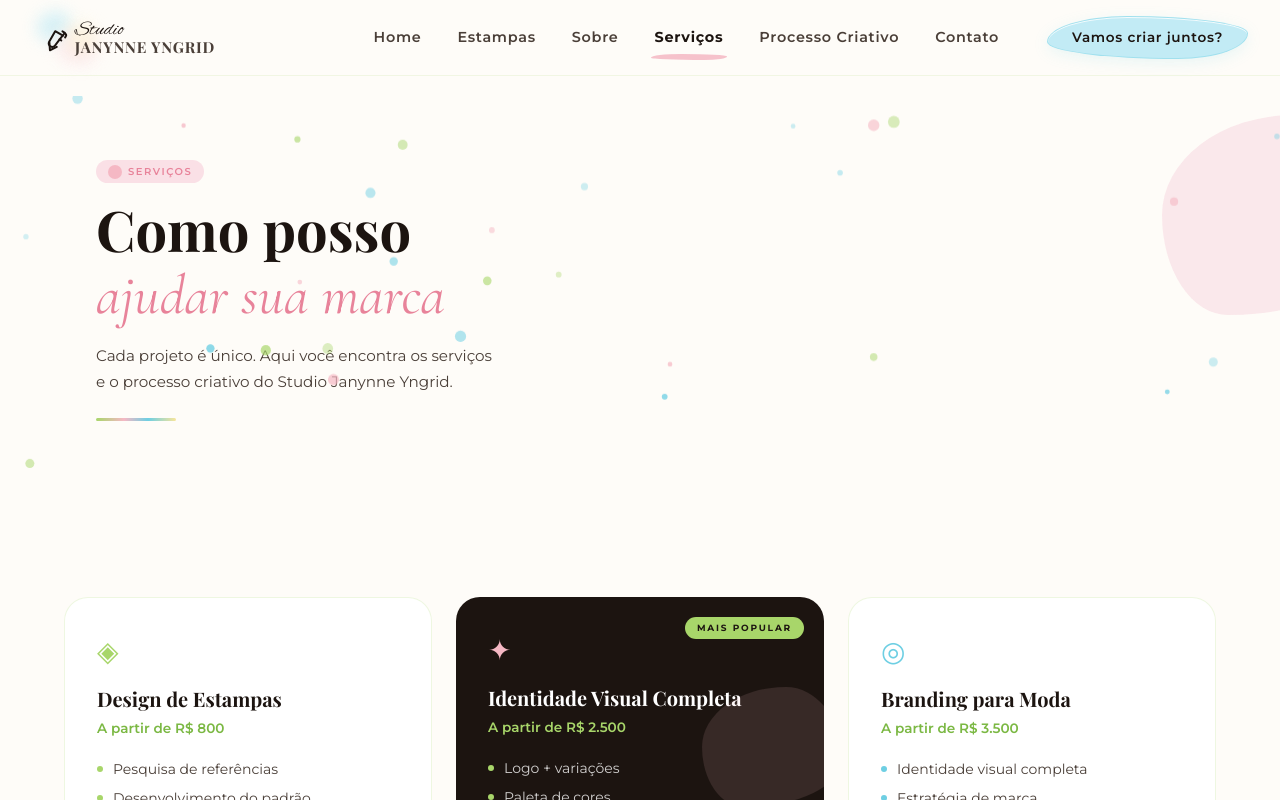
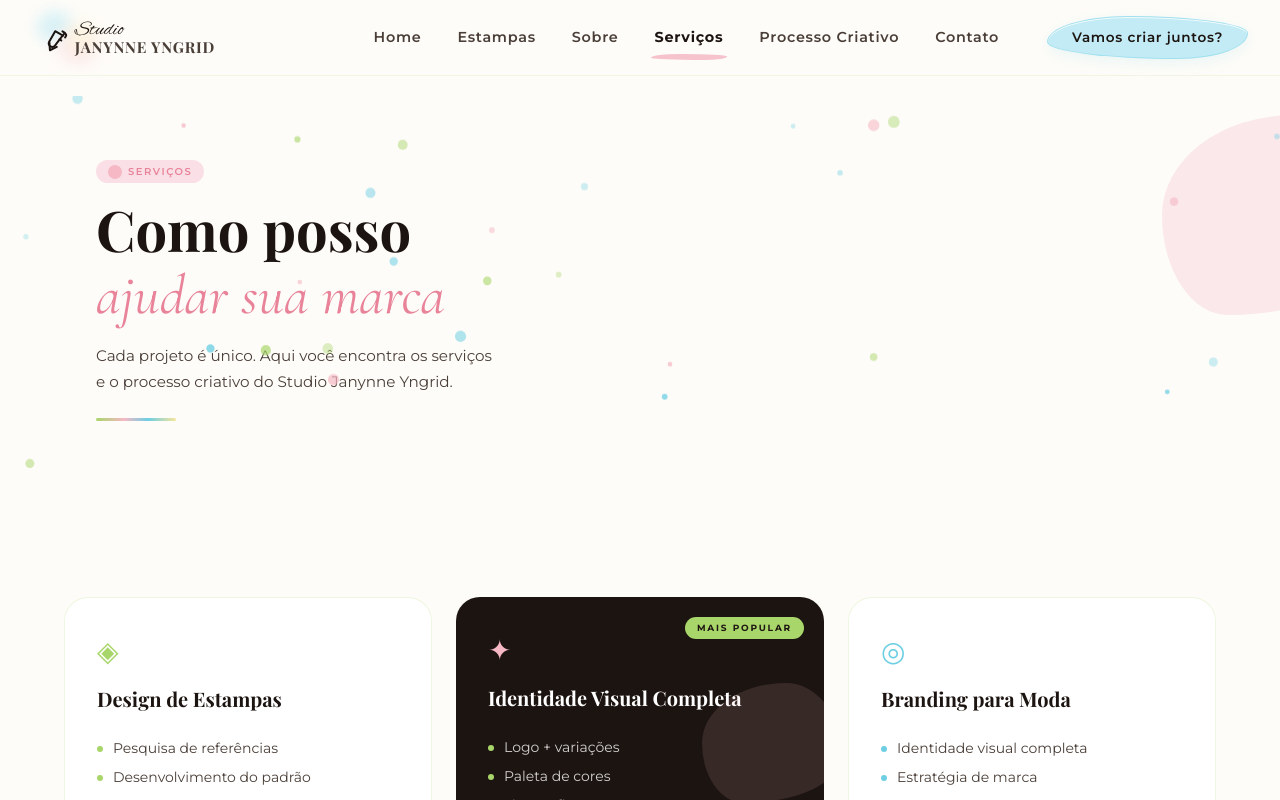
Before and after one commit to victorsantosg/studioJanynneyngrid, a React (Vite) app: page /servicos in a window 1280 px wide. Shown: the top 800 px of the page. Built offline with nearby package versions, Linux system fonts and the light colour scheme; a web font is replaced by a local one.

Commit message:
Nova estampa

```diff
--- a/src/pages/Servicos.jsx
+++ b/src/pages/Servicos.jsx
@@ -8,19 +8,16 @@ const SERVICES = [
   {
     icon: '◈', accent: 'verde',
     title: 'Design de Estampas',
-    price: 'A partir de R$ 800',
     items: ['Pesquisa de referências', 'Desenvolvimento do padrão', 'Paleta de cores exclusiva', 'Arquivos prontos para produção', '2 revisões incluídas'],
   },
   {
     icon: '✦', accent: 'rosa', featured: true,
     title: 'Identidade Visual Completa',
-    price: 'A partir de R$ 2.500',
     items: ['Logo + variações', 'Paleta de cores', 'Tipografia', 'Manual da marca', 'Aplicações digitais', '3 revisões incluídas'],
   },
   {
     icon: '◎', accent: 'azul',
     title: 'Branding para Moda',
-    price: 'A partir de R$ 3.500',
     items: ['Identidade visual completa', 'Estratégia de marca', 'Design de estampas', 'Embalagens e tags', 'Suporte por 30 dias'],
   },
 ];
@@ -89,12 +86,9 @@ export default function Servicos() {
                 {s.icon}
               </div>
 
-              <h3 style={{ fontFamily: 'var(--font-heading)', fontSize: '1.25rem', color: s.featured ? 'white' : 'var(--ink)', marginBottom: '0.25rem' }}>
+              <h3 style={{ fontFamily: 'var(--font-heading)', fontSize: '1.25rem', color: s.featured ? 'white' : 'var(--ink)', marginBottom: '1.5rem' }}>
                 {s.title}
               </h3>
-              <p style={{ fontFamily: 'var(--font-body)', fontSize: '0.85rem', fontWeight: 600, color: s.featured ? 'var(--verde)' : 'var(--verde-deep)', marginBottom: '1.25rem' }}>
-                {s.price}
-              </p>
 
               <ul style={{ listStyle: 'none', display: 'flex', flexDirection: 'column', gap: 8, marginBottom: '1.5rem' }}>
                 {s.items.map(item => (
```
